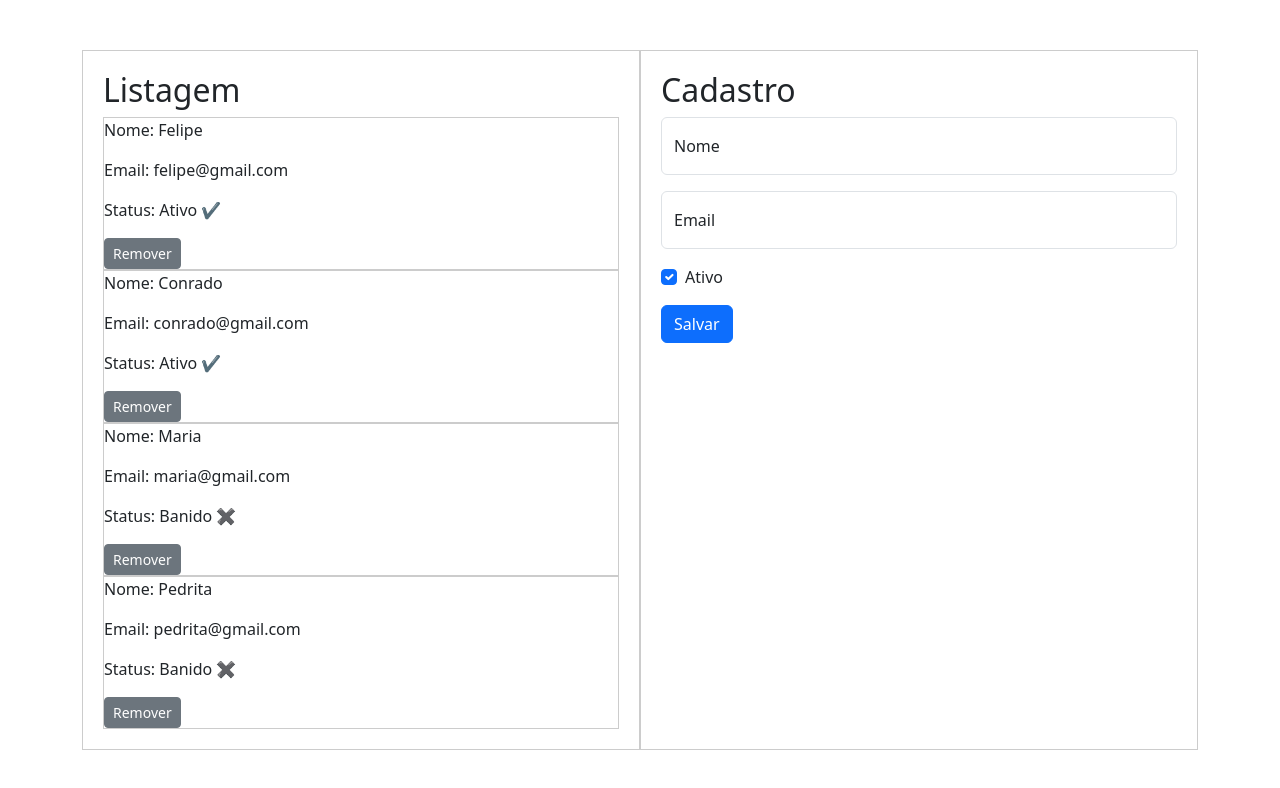
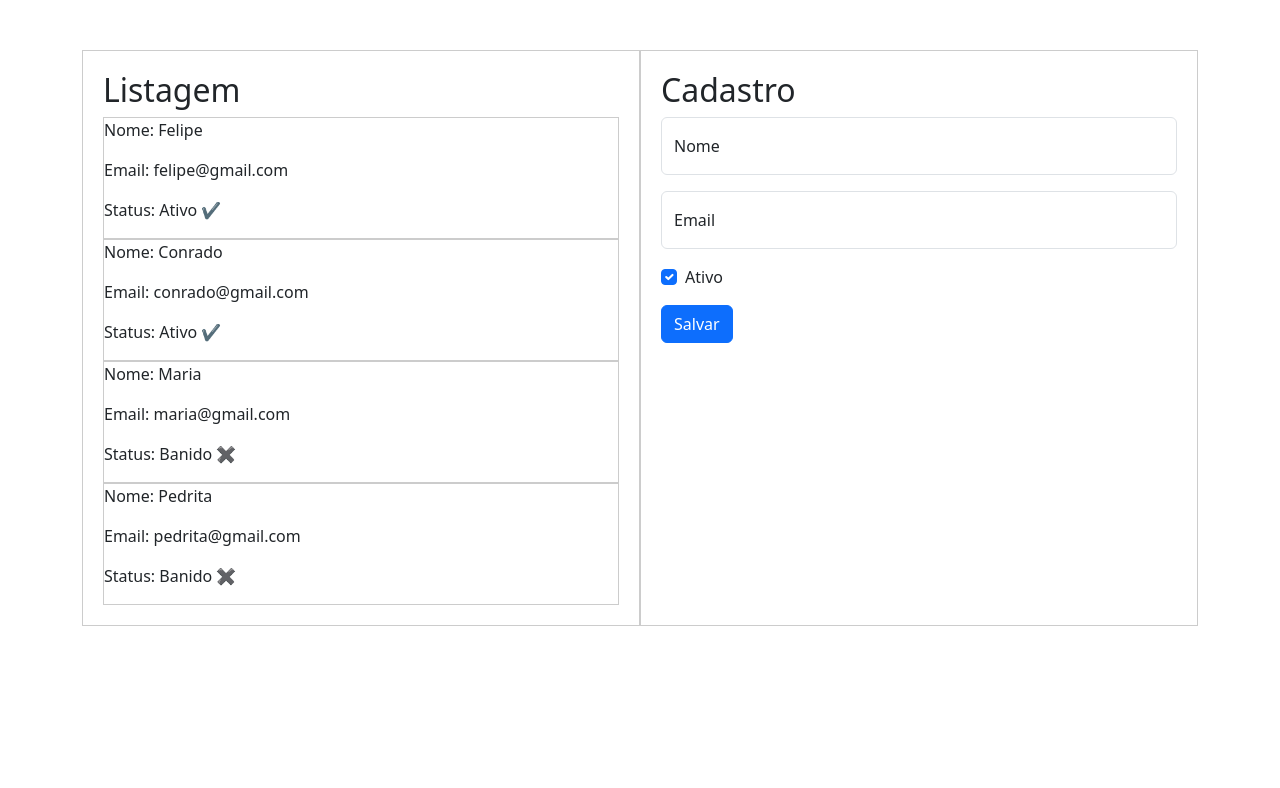
Before and after one commit to felipekmu/gerenciador-usuarios, a React (Create React App) app: page / in a window 1280 px wide. Shown: the top 788 px of the page. Built offline with nearby package versions, Linux system fonts and the light colour scheme.

Commit message:
Update Listagem.js

```diff
--- a/src/Componentes/Listagem.js
+++ b/src/Componentes/Listagem.js
@@ -8,7 +8,7 @@ function Listagem(props){
            <p> Nome: {item.nome} </p>
            <p> Email: {item.email} </p>
            <p> Status: {item.status == true ? "Ativo ✔" : "Banido ✖"} </p>
-           <button className="btn btn-secondary btn-sm">Remover</button>
+
            </div>
         })
       }
```
